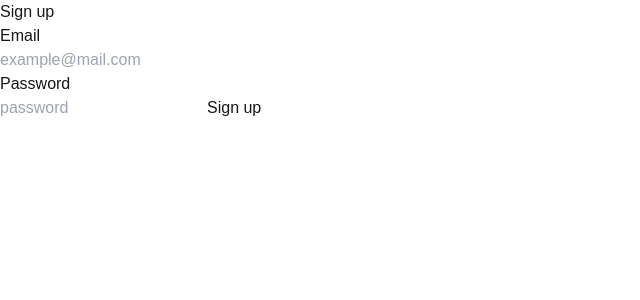
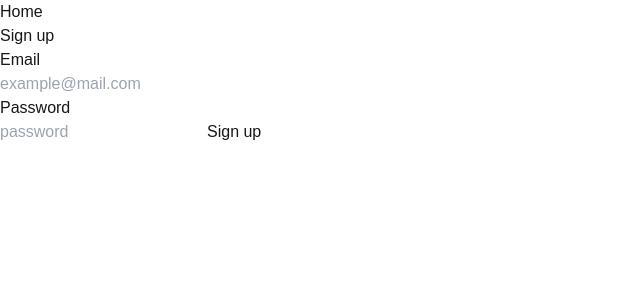
Before and after one commit to mehta-aditya/uncmarketplace, a Next.js app in the folder webapp/: page /signup in a window 1280 px wide. Shown: the top 300 px of the page, without its empty margins (0-640 px from the left). Built offline with nearby package versions, Linux system fonts and the light colour scheme; no server answers.

Commit message:
sign in and sign up html

```diff
--- a/webapp/app/page.js
+++ b/webapp/app/page.js
@@ -4,10 +4,11 @@ import Link from "next/link";
 export default function Home() {
   return (
     <>
-      <h1>HERO HOMEPAGE</h1>
-      <a href="/signin">Sign In</a>
-      <br />
-      <a href="/signup">Sign Up</a>
+      <body>
+     <h1>Welcome to Tar Heel Trade!</h1>
+     <h2>Click <a href="/signin">here</a> to sign in!</h2>
+     <div class="picbg"><img src="rammybg.png" alt="rammy"/></div>
+      </body>
     </>
   );
 }
--- a/webapp/app/signin/page.js
+++ b/webapp/app/signin/page.js
@@ -23,14 +23,15 @@ function Page() {
   };
 
   return (
-    <div classNameName="wrapper">
-      <div classNameName="form-wrapper">
-        <h1 classNameName="mt-60 mb-30">Sign up</h1>
-        <form onSubmit={handleForm} classNameName="form">
+  <div>
+    <header><a href="/homepage">Home</a></header>
+    <div className="form-wrapper">
+      <h1>Sign up</h1>
+      <form onSubmit={handleForm} className="form">
         <label htmlFor="email">
           <p>Email</p>
           <input
-              onChange={(e) => setEmail(e.target.value)}
+
             required
             type="email"
             name="email"
@@ -41,7 +42,7 @@ function Page() {
         <label htmlFor="password">
           <p>Password</p>
           <input
-              onChange={(e) => setPassword(e.target.value)}
+
             required
             type="password"
             name="password"
--- a/webapp/app/signup/page.js
+++ b/webapp/app/signup/page.js
@@ -22,14 +22,15 @@ function Page() {
     return router.push("/");
   };
   return (
-    <div classNameName="wrapper">
-      <div classNameName="form-wrapper">
-        <h1 classNameName="mt-60 mb-30">Sign up</h1>
-        <form onSubmit={handleForm} classNameName="form">
+    <div>
+      <header><a href="/homepage">Home</a></header>
+    <div className="form-wrapper">
+      <h1>Sign up</h1>
+      <form onSubmit={handleForm} className="form">
         <label htmlFor="email">
           <p>Email</p>
           <input
-              onChange={(e) => setEmail(e.target.value)}
+
             required
             type="email"
             name="email"
@@ -40,7 +41,7 @@ function Page() {
         <label htmlFor="password">
           <p>Password</p>
           <input
-              onChange={(e) => setPassword(e.target.value)}
+
             required
             type="password"
             name="password"
@@ -48,7 +49,9 @@ function Page() {
             placeholder="password"
           />
         </label>
-          <button type="submit">Sign up</button>
+        <button type="button" onClick={handleForm}>
+          Sign up
+        </button>
       </form>
     </div>
     </div>
```
Lines whose indentation alone changed are shown as unchanged.
